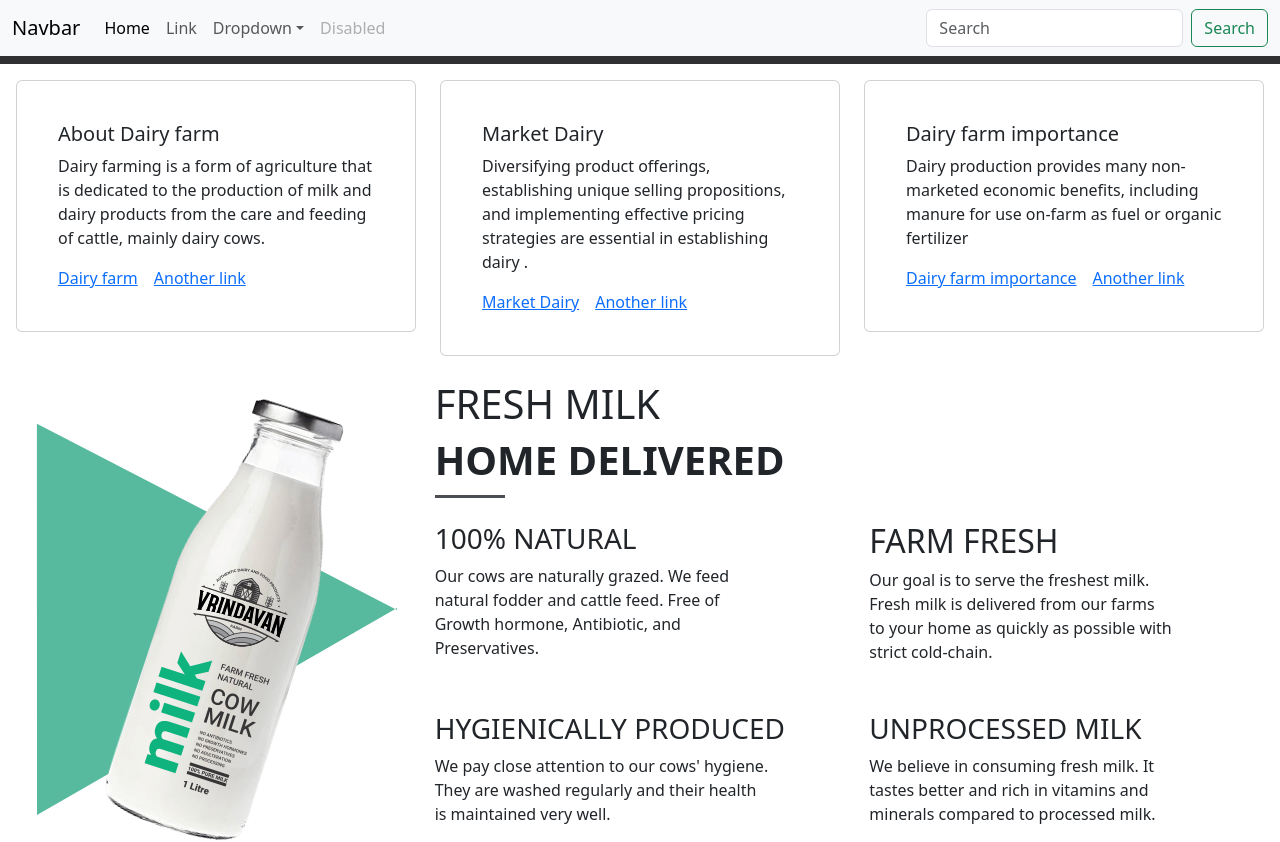
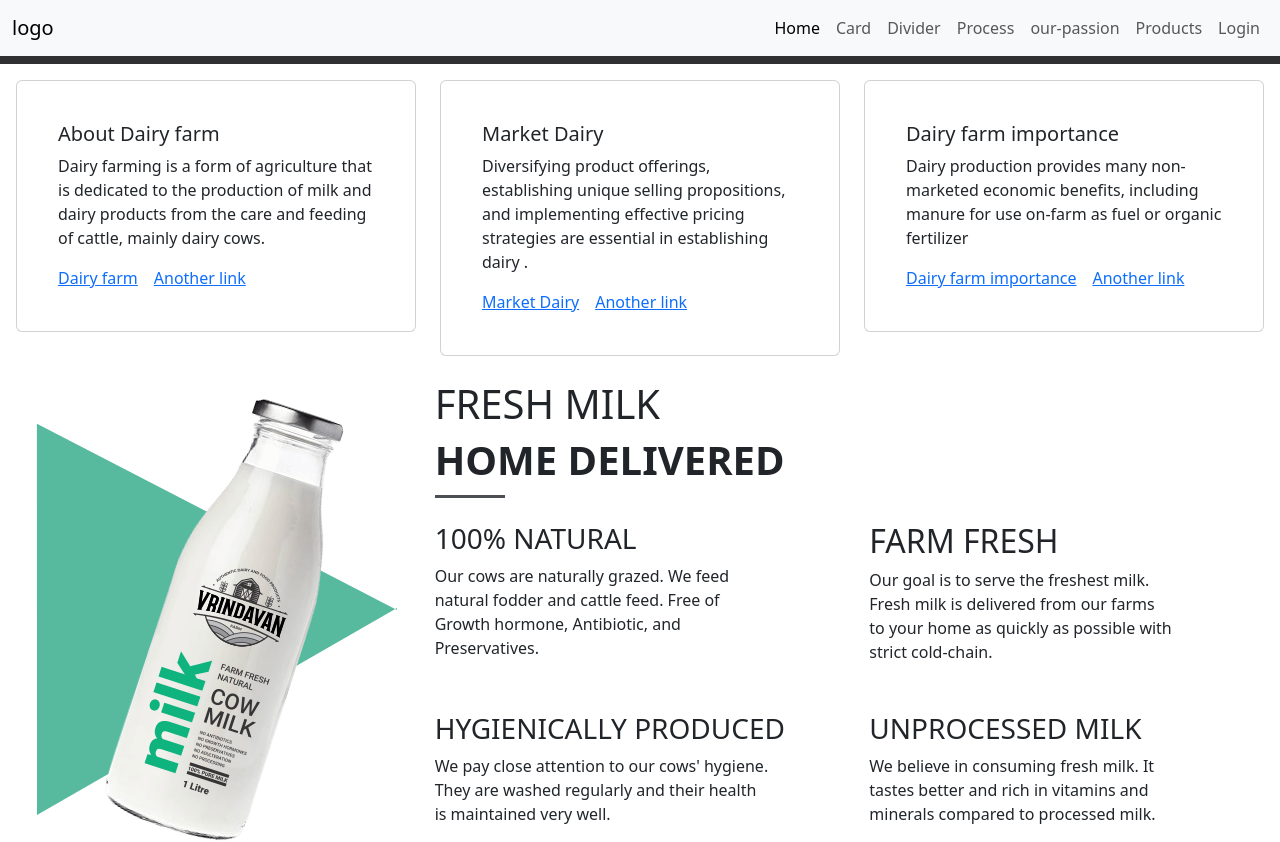
Before and after one commit to 14VermaShivii/Dairy-farm, a React (Vite) app: page / in a window 1280 px wide. Shown: the top 842 px of the page. Built offline with nearby package versions, Linux system fonts and the light colour scheme; grey boxes are pictures that could not be loaded.

Commit message:
code from home

```diff
--- a/src/App.css
+++ b/src/App.css
@@ -256,6 +256,7 @@
       background-position: center;
       background-size: cover;
       background-attachment: fixed;
+
       /* position: relative; */
       /* z-index: 2; */
 
@@ -275,3 +276,13 @@
     font-weight: 500;
 
   }
+  .Title{
+  align-items: center;
+      margin-top: 0%;
+      padding: 0%;
+  }
+  .Lastfooter{
+    background-color: #4b4e53;
+    color: #fff;
+    justify-content: end;
+  }
--- a/src/Componets/Home.jsx
+++ b/src/Componets/Home.jsx
@@ -356,13 +356,9 @@
             </section>
             {/* ************* */}
             <div className="row">
-                <div className="col-md-6 px-5 py-5
-
-                background">
+                <div className="col-md-6 px-5 py-5 background">
                     <div className='wrapper'>
                         <form onSubmit={handleSubmit} action="">
-
-
                             <h1>Login</h1>
                             <div className="input-box">
                                 <input
@@ -372,7 +368,6 @@
                                     autoComplete="off"
                                     onChange={handleChange}
                                     onBlur={handleBlur}
-
                                 />
                                 {/* <FontAwesomeIcon icon={faUser} /> */}
                             </div>
@@ -391,6 +386,10 @@
                                 />
                                 {/* <FontAwesomeIcon icon={faLock} /> */}
                             </div>
+                            {errors.password && touched.password ? (
+                                <p className="form-error">{errors.password}</p>
+                            ) : null}
+
                             <div className="remember-forgot">
                                 <label><input type="checkbox" />Remember me</label>
                                 <NavLink to="/Forgotpassword">Forgot Password ?</NavLink>
@@ -411,17 +410,6 @@
                 </div>
             </div>
             {/* ************* */}
-            <div className="Footer py-4">
-                <div className="col-md-4 footer">
-
-ghgh
-                bnvnvn
-
-                </div>
-                <div className="col-md-3">
-
-                </div>
-            </div>
 
 
         </>
--- a/src/Shared/Footer.jsx
+++ b/src/Shared/Footer.jsx
@@ -1,6 +1,57 @@
 import React from "react";
 export const Footer  =()=>{
     return(
-        <p>footer</p>
+        <div className="Footer py-4 ">
+                <div className=" row footer px-4 py-4">
+
+                    <div className="col-md-3 Title">
+                        <b>Ghanshyam Dairy Farm</b><br />
+                        AAdharsh Gram Bikhrone,Dhamnod<br />
+                        Teh-Dharmpuri,Dist-Dhar,<br />
+                        454552
+                        INDIA
+
+                    </div>
+                    <div className="col-md-3">
+                        <h5>ABOUT US</h5>
+                        HOME<br />
+                        WHAT WE DO<br />
+                        TEAM<br />
+                        PRODUCTS<br />
+                        TERMS AND CONDITIONS<br />
+                        PRIVICY POLICY <br />
+                        REFUND POLICY<br />
+                        REFUND POLICY<br />
+                        CONTACT<br />
+
+                    </div>
+                    <div className="col-md-3">
+                        <h5>SUPPORT</h5>
+                        SUBSCRIPTION<br />
+                        DELIVERY PROCESS<br />
+                        HELP CENTER<br />
+                        FAQ<br />
+                        TESTIMONIALS<br />
+                        BLOG<br />
+                        FARM STAY<br />
+                        DONATE COWS
+                    </div>
+                    <div className="col-md-3">
+                        <h5>POPULAR POSTS</h5>
+                        Health Benifits Of Raw Milk<br />
+                        Correct Way TO Boil Milk<br />
+                        Buffalo Milk vs Cow Milk<br />
+                        What is Ahimsa Milk ?<br />
+                        Milk Pasteurization
+                    </div>
+                </div>
+                <div className="row ">
+                    <div className="Lastfooter justify-content-end d-flex py-4">
+                      <p> ** Created by-SHIVANI VERMA<br/>
+                      <b>INDIA</b>
+                      </p>
+                    </div>
+                </div>
+            </div>
     )
 }
--- a/src/Shared/Header.jsx
+++ b/src/Shared/Header.jsx
@@ -1,41 +1,41 @@
 import React from "react";
 export const Header= () =>{
     return(
+
         <nav className="navbar navbar-expand-lg navbar-light bg-light ">
         <div className="container-fluid fixed">
-          <a className="navbar-brand" href="#">Navbar</a>
+          <a className="navbar-brand" to="#">logo</a>
           <button className="navbar-toggler" type="button" data-bs-toggle="collapse" data-bs-target="#navbarSupportedContent" aria-controls="navbarSupportedContent" aria-expanded="false" aria-label="Toggle navigation">
             <span className="navbar-toggler-icon"></span>
           </button>
-          <div className="collapse navbar-collapse" id="navbarSupportedContent">
-            <ul className="navbar-nav me-auto mb-2 mb-lg-0">
+          <div className="collapse navbar-collapse justify-contend-end d-flex" id="navbarNav">
+            <ul className="navbar-nav ms-auto">
               <li className="nav-item">
-                <a className="nav-link active" aria-current="page" href="#">Home</a>
+                <a className="nav-link active" aria-current="page" to="/Home">Home</a>
               </li>
               <li className="nav-item">
-                <a className="nav-link" href="#">Link</a>
-              </li>
-              <li className="nav-item dropdown">
-                <a className="nav-link dropdown-toggle" href="#" id="navbarDropdown" role="button" data-bs-toggle="dropdown" aria-expanded="false">
-                  Dropdown
-                </a>
-                <ul className="dropdown-menu" aria-labelledby="navbarDropdown">
-                  <li><a className="dropdown-item" href="#">Action</a></li>
-                  <li><a className="dropdown-item" href="#">Another action</a></li>
-                  {/* <li>< < hr/>className="dropdown-divider"></li> */}
-                  <li><a className="dropdown-item" href="#">Something else here</a></li>
-                </ul>
+                <a className="nav-link" to="/card">Card</a>
               </li>
               <li className="nav-item">
-                <a className="nav-link disabled" href="#" tabIndex="-1" aria-disabled="true">Disabled</a>
+                <a className="nav-link" to="/Divider">Divider</a>
               </li>
-            </ul>
-            <form className="d-flex">
-              <input className="form-control me-2" type="search" placeholder="Search" aria-label="Search"/>
-              <button className="btn btn-outline-success" type="submit">Search</button>
-            </form>
+              <li className="nav-item">
+                <a className="nav-link" to="/Process">Process</a>
+              </li>
+              <li className="nav-item">
+                <a className="nav-link" to="/our-passion">our-passion</a>
+              </li>
+              <li className="nav-item">
+                <a className="nav-link" to="/products">Products</a>
+              </li>
+              <li className="nav-item">
+                <a className="nav-link" to="/row">Login</a>
+              </li>
+
+              </ul>
+              </div>
           </div>
-        </div>
+        {/* </div> */}
       </nav>
     )
 }
```
